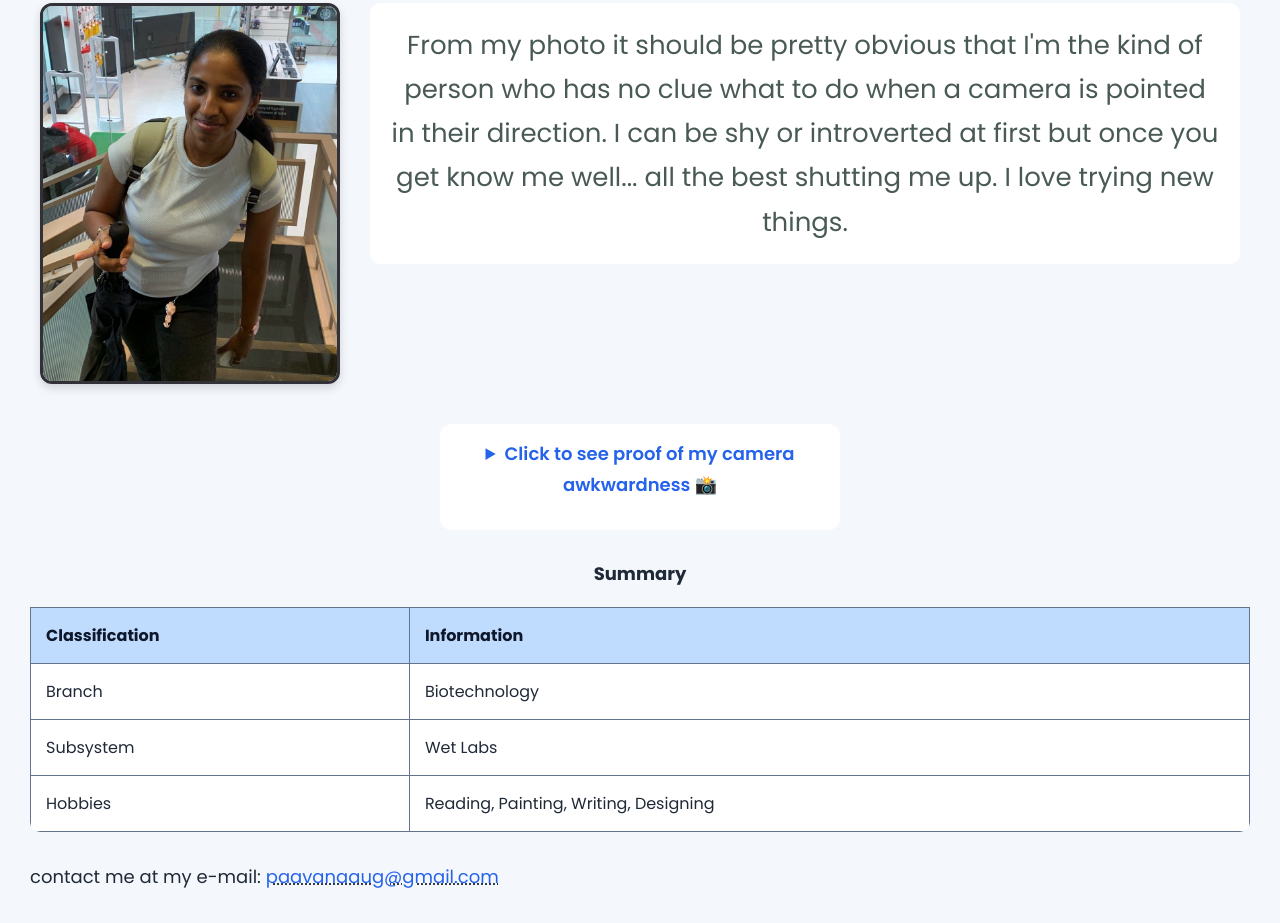
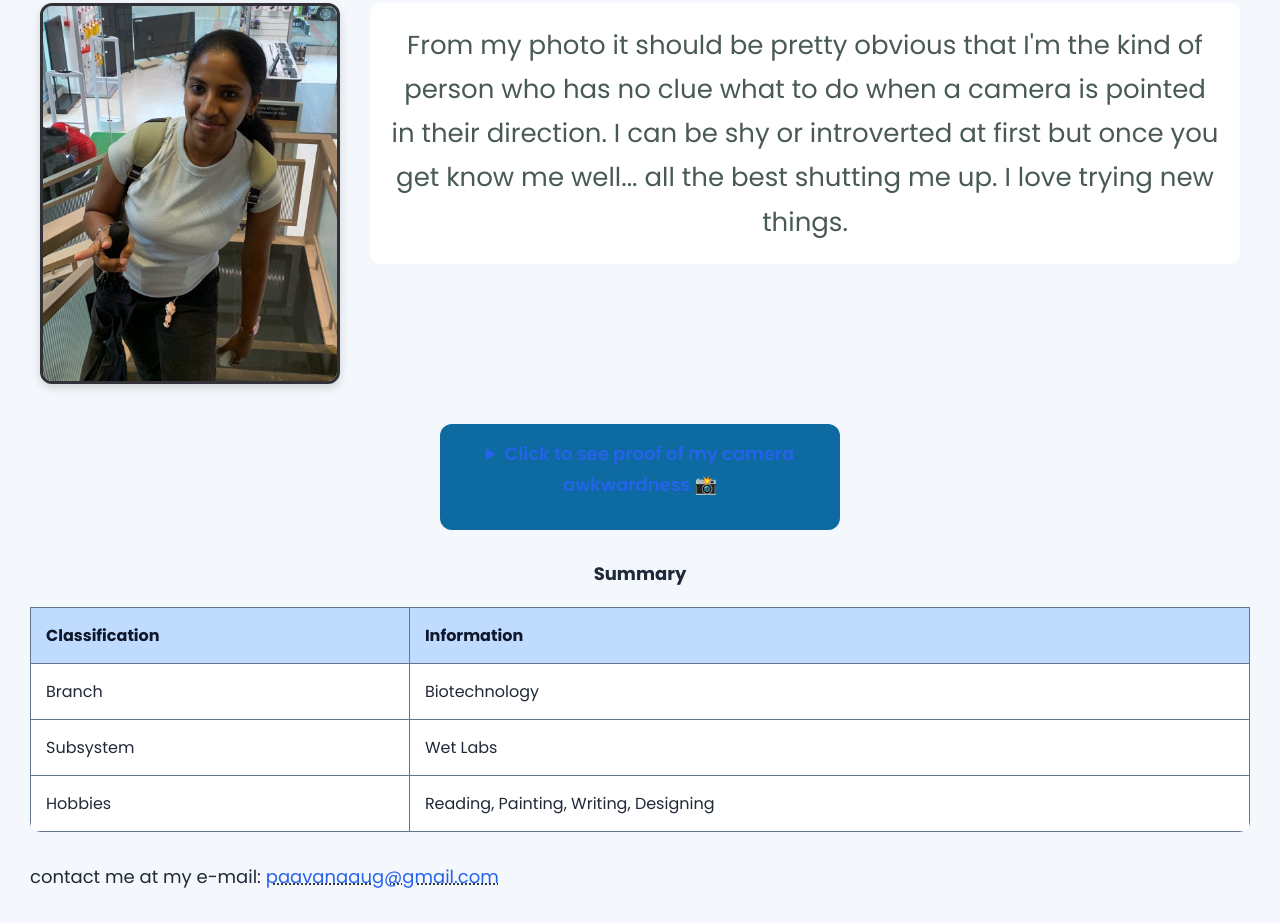
Before and after one commit to paaav-ana/Web-Development--Task-2, a plain HTML site: page index.html in a window 1280 px wide. Shown: the part 537-1460 px from the top of the page. Drawn offline with Linux system fonts and the light colour scheme.

Commit message:
Change background color of .gif-reveal class

```diff
--- a/IMstyles.css
+++ b/IMstyles.css
@@ -97,7 +97,7 @@ img {
     text-align: center;
     margin: 30px auto;
     padding: 15px;
-    background-color: white;
+    background-color: #0D6BA1;
     border-radius: 12px;
     max-width: 400px;
 }
```
